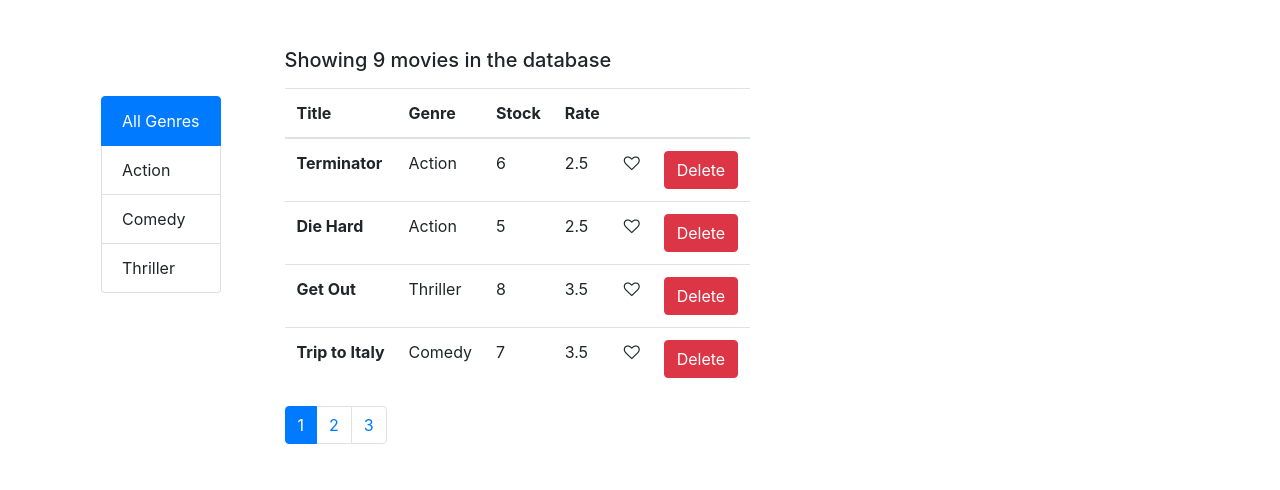
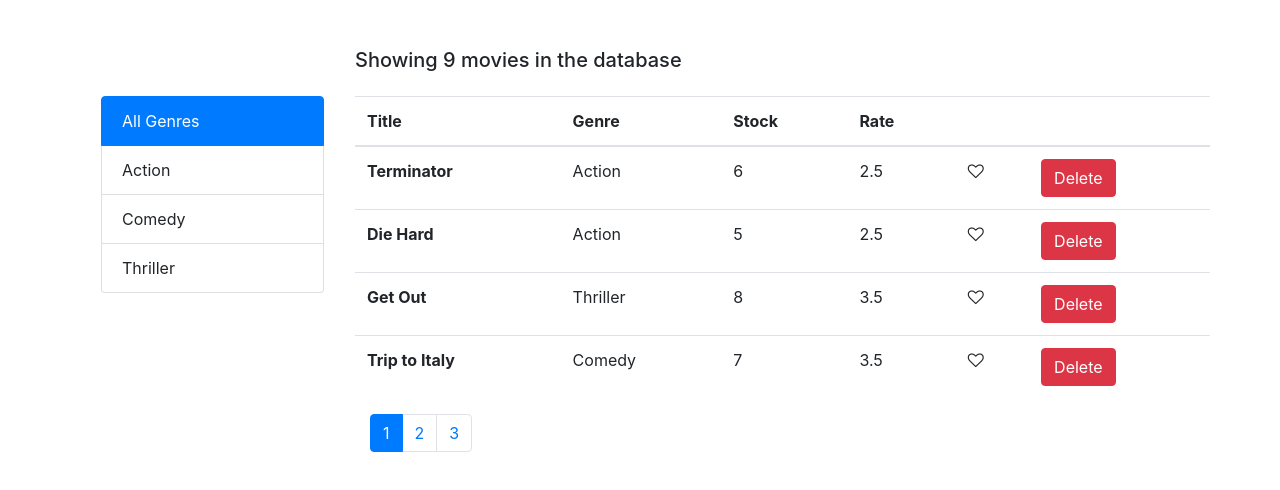
Before and after one commit to hazim0001/vidly, a React (Create React App) app: page / in a window 1280 px wide. Shown: the top 490 px of the page. Built offline with nearby package versions, Linux system fonts and the light colour scheme.

Commit message:
cleaning components

```diff
--- a/src/components/movies.jsx
+++ b/src/components/movies.jsx
@@ -1,12 +1,13 @@
 import React, { Component } from "react";
-import Like from "./common/like";
+
 import {
   getMovies,
   deleteMovie,
 } from "../Starter Code/services/fakeMovieService";
 import { genres } from "../Starter Code/services/fakeGenreService";
 import Pagination from "./common/pagination";
-import paginate from "./utils/paginate";
+import MoviesTable from "./moviesTable";
+import sortGenres from "./utils/sortGenres";
 import List from "./common/list";
 
 class Movies extends Component {
@@ -23,6 +24,7 @@ class Movies extends Component {
     currentPage: 1,
     genres: genres,
     selectedGenre: "All Genres",
+    sortedMovies: getMovies(),
   };
 
   componentDidMount() {
@@ -46,76 +48,39 @@ class Movies extends Component {
     this.setState({ currentPage: page });
   }
   handleCategoryChange(genre) {
-    this.setState({ selectedGenre: genre.name });
-  }
-
-  moviesList() {
-    // console.log(this.state.movies);
-    const movies = paginate(
-      this.state.movies,
-      this.state.currentPage,
-      this.state.pageSize
-    );
-    return movies.map((movie) => (
-      <tr key={movie._id}>
-        <th>{movie.title}</th>
-        <td>{movie.genre.name}</td>
-        <td>{movie.numberInStock}</td>
-        <td>{movie.dailyRentalRate}</td>
-        <td onClick={() => this.handleLike({ movie })}>
-          <Like movie={movie} />
-        </td>
-        <td>
-          <button
-            className="btn btn-danger"
-            onClick={() => this.handleDelete({ _id: movie._id })}
-          >
-            Delete
-          </button>
-        </td>
-      </tr>
-    ));
-  }
-
-  conditionalMovies() {
-    // console.log(this.state);
-    if (this.state.movies.length === 0)
-      return <h3>There are no movies in the database</h3>;
-    return (
-      <div>
-        <h5>Showing {this.state.movies.length} movies in the database</h5>
-        <table className="table mt-3">
-          <thead>
-            <tr>
-              <th scope="col">Title</th>
-              <th scope="col">Genre</th>
-              <th scope="col">Stock</th>
-              <th scope="col">Rate</th>
-              <th scope="col"></th>
-              <th scope="col"></th>
-            </tr>
-          </thead>
-          <tbody>{this.moviesList()}</tbody>
-        </table>
-      </div>
-    );
+    this.setState({ selectedGenre: genre.name, currentPage: 1 });
+    this.setState({
+      sortedMovies: sortGenres(this.state.genres, genre, this.state.movies),
+    });
   }
 
   render() {
-    const { pageSize, movies, currentPage, genres, selectedGenre } = this.state;
+    const {
+      pageSize,
+      currentPage,
+      genres,
+      selectedGenre,
+      sortedMovies,
+    } = this.state;
     return (
-      <main className="d-flex mt-5">
-        <div className="mr-5">
+      <main className="row mt-5">
+        <div className="col-3">
           <List
             onCategoryChange={this.handleCategoryChange}
             genres={genres}
             selectedGenre={selectedGenre}
           />
         </div>
-        <div>
-          {this.conditionalMovies()}
+        <div className="col">
+          <MoviesTable
+            sortedMovies={sortedMovies}
+            currentPage={currentPage}
+            pageSize={pageSize}
+            onDelete={this.handleDelete}
+            onLike={this.handleLike}
+          />
           <Pagination
-            itemsCount={movies.length}
+            itemsCount={sortedMovies.length}
             pageSize={pageSize}
             onPageChange={this.handlePageChange}
             currentPage={currentPage}
--- /dev/null
+++ b/src/components/moviesTable.jsx
@@ -0,0 +1,50 @@
+import React from "react";
+import paginate from "./utils/paginate";
+import Like from "./common/like";
+
+const MoviesTable = (props) => {
+  const { sortedMovies, currentPage, pageSize, onDelete, onLike } = props;
+  const movies = paginate(sortedMovies, currentPage, pageSize);
+
+  //   if (this.state.movies.length === 0)
+  //     return <h3>There are no movies in the database</h3>;
+  return (
+    <div className="row">
+      <h5>Showing {sortedMovies.length} movies in the database</h5>
+      <table className="table mt-3">
+        <thead>
+          <tr>
+            <th scope="col">Title</th>
+            <th scope="col">Genre</th>
+            <th scope="col">Stock</th>
+            <th scope="col">Rate</th>
+            <th scope="col"></th>
+            <th scope="col"></th>
+          </tr>
+        </thead>
+        <tbody>
+          {movies.map((movie) => (
+            <tr key={movie._id}>
+              <th>{movie.title}</th>
+              <td>{movie.genre.name}</td>
+              <td>{movie.numberInStock}</td>
+              <td>{movie.dailyRentalRate}</td>
+              <td onClick={() => onLike({ movie })}>
+                <Like movie={movie} />
+              </td>
+              <td>
+                <button
+                  className="btn btn-danger"
+                  onClick={() => onDelete({ _id: movie._id })}
+                >
+                  Delete
+                </button>
+              </td>
+            </tr>
+          ))}
+        </tbody>
+      </table>
+    </div>
+  );
+};
+export default MoviesTable;
--- /dev/null
+++ b/src/components/utils/sortGenres.js
@@ -0,0 +1,12 @@
+const sortGenres = (genres, genre, movies) => {
+    if (genre.name === "All Genres") {
+        return movies
+    } else {
+        const matchGenre = genres.find(gen => gen.name === genre.name)
+        const matchMovies = movies.filter(movie => movie.genre.name === matchGenre.name)
+        return matchMovies
+    }
+
+}
+
+export default sortGenres
```
